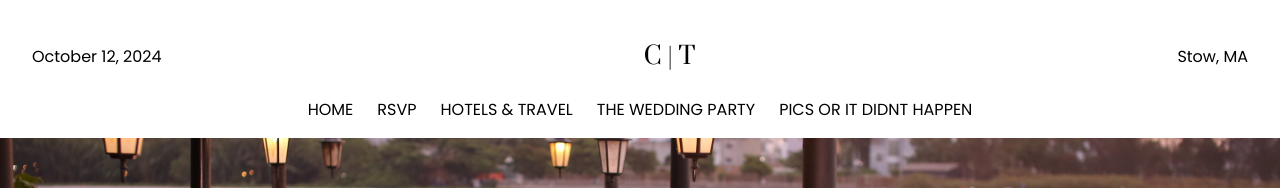
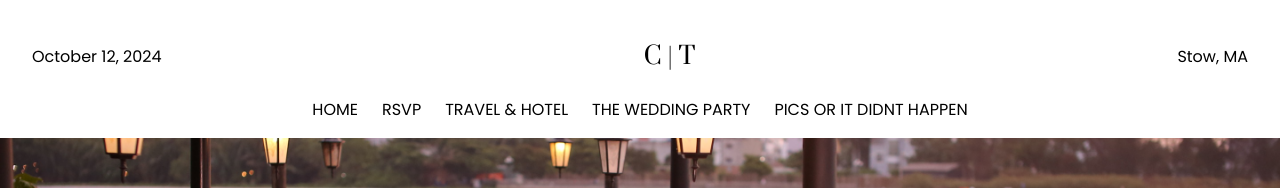
Before and after one commit to APJohns/cltk-wedding, a SvelteKit app: page / in a window 1280 px wide. Shown: the top 188 px of the page. Built offline with nearby package versions, Linux system fonts and the light colour scheme.

Commit message:
add files for future pages

```diff
--- a/src/routes/+layout.svelte
+++ b/src/routes/+layout.svelte
@@ -15,7 +15,7 @@
       <ul class="nav-list">
         <li><a href="/" class="nav-link">Home</a></li>
         <li><a href="/rsvp" class="nav-link">RSVP</a></li>
-        <li><a href="/hotel-travel" class="nav-link">Hotels & Travel</a></li>
+        <li><a href="/travel-and-hotel" class="nav-link">Travel &amp; Hotel</a></li>
         <li><a href="/wedding-party" class="nav-link">The Wedding Party</a></li>
         <li><a href="/photos" class="nav-link">PICS OR IT DIDNT HAPPEN</a></li>
       </ul>
```
Also changed, not shown: src/routes/photos/+page.svelte (added), src/routes/rsvp/+page.svelte (added), src/routes/travel-and-hotel/+page.svelte (added), src/routes/wedding-party/+page.svelte (added).
